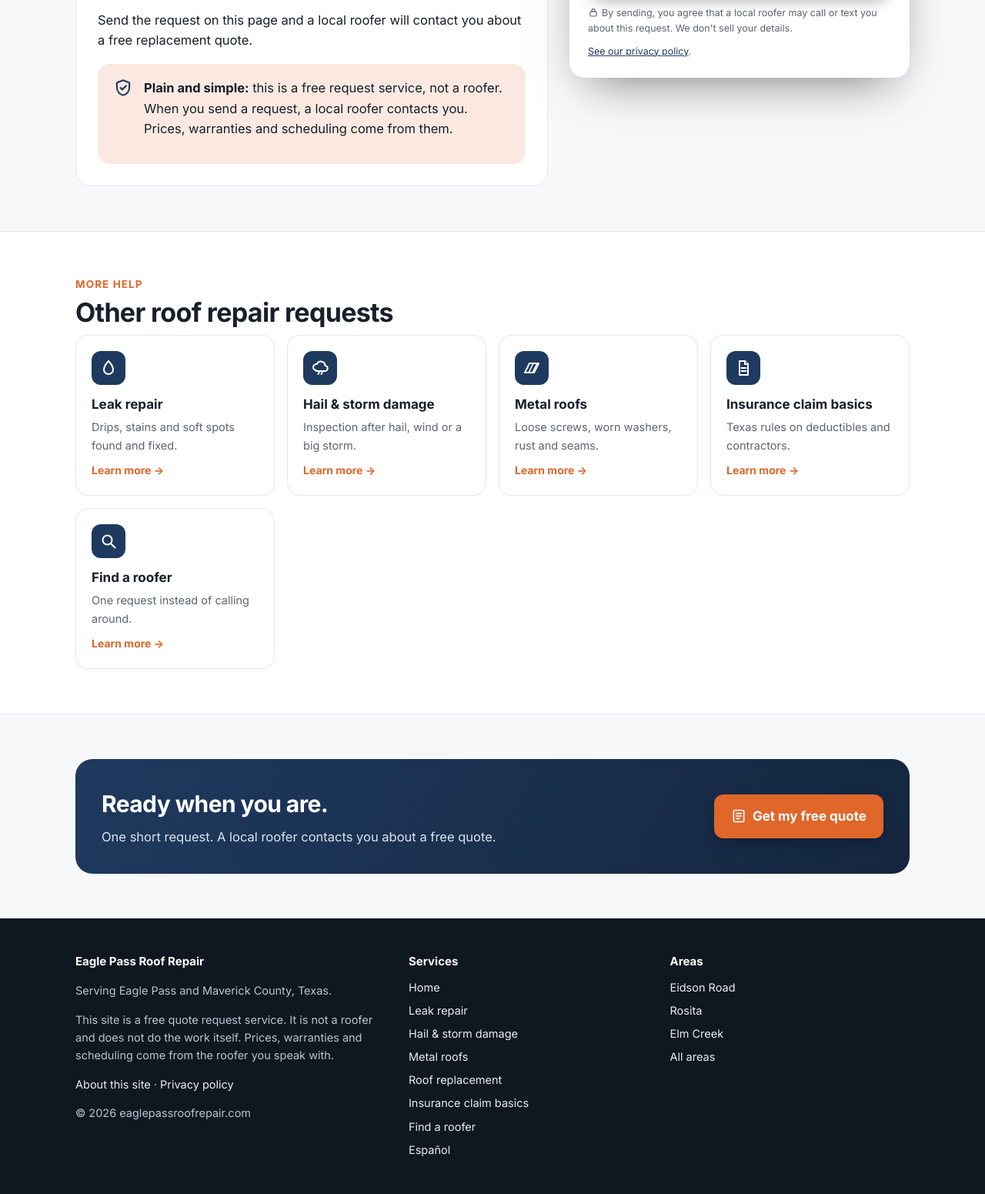
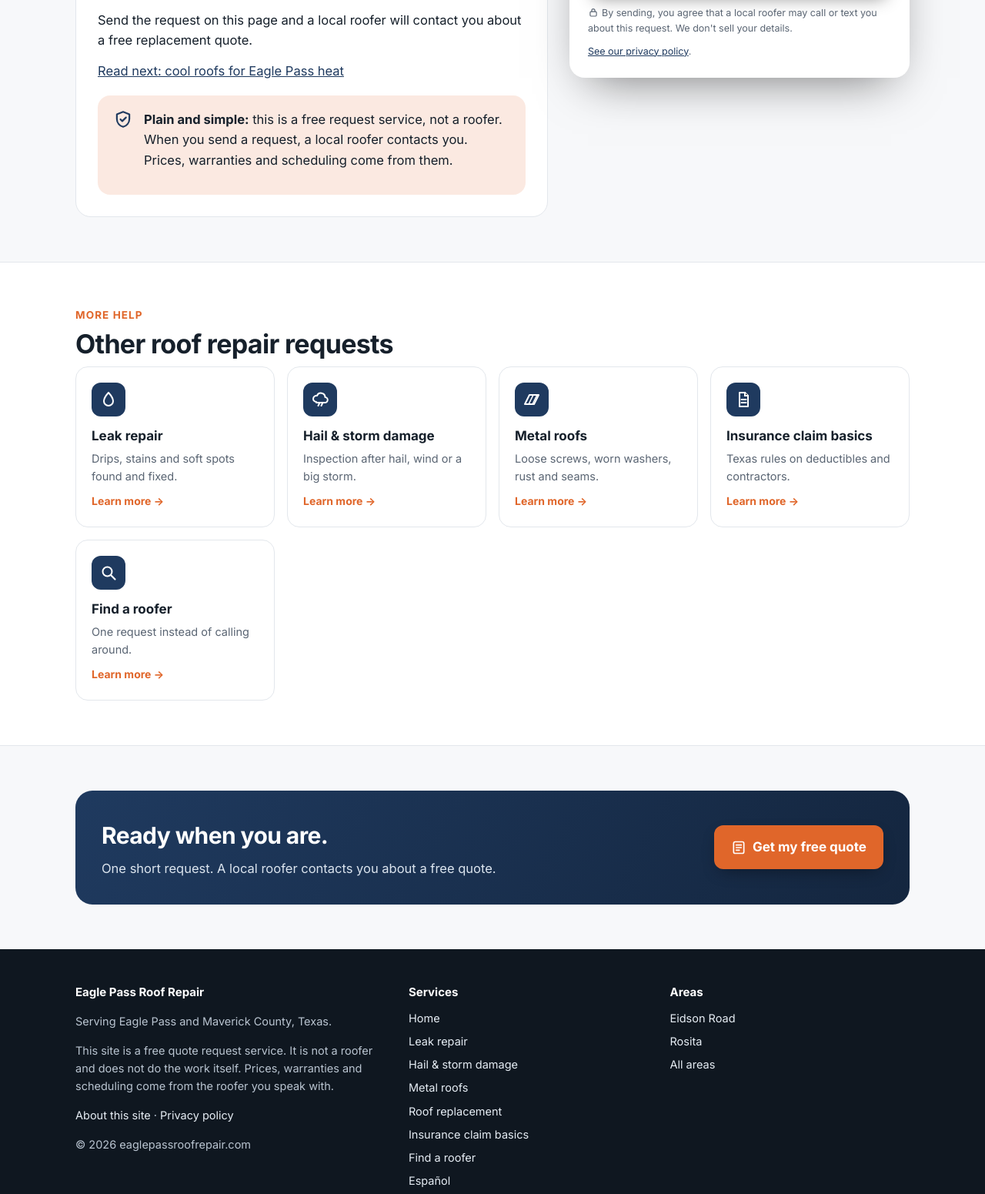
Before and after one commit to seasummit/eaglepassroofrepair, a plain HTML site: page roof-replacement/index.html in a window 1280 px wide. Shown: the part 903-2454 px from the top of the page at 77% size. Drawn offline with Linux system fonts and the light colour scheme.

Commit message:
Link cool roofs article; remove Elm Creek link

```diff
--- a/roof-replacement/index.html
+++ b/roof-replacement/index.html
@@ -100,7 +100,7 @@ footer.f h4{color:#fff;margin:0 0 10px;font-size:15px}footer.f ul{list-style:non
 <ul class="checks"><li>Repeated leaks in different spots</li><li>Shingles curling, cracking or losing most of their granules across the roof</li><li>Soft or sagging spots in the decking</li><li>Widespread hail or wind damage</li></ul>
 <h2>Questions to ask any roofer</h2>
 <ul class="checks"><li>What material and brand do you recommend, and why?</li><li>Is the old roof torn off, and is decking replacement priced separately?</li><li>What warranty covers the materials, and what covers the workmanship?</li><li>Is everything in a written contract, with the total price and start date?</li><li>If insurance is paying part of it: Texas law does not allow a contractor to waive or absorb your deductible.</li></ul>
-<p>Send the request on this page and a local roofer will contact you about a free replacement quote.</p><div style="margin-top:18px"><div class="note"><span class="ic"><svg viewBox="0 0 24 24" aria-hidden="true"><path d="M12 3 4.5 6v5.5c0 4.6 3.2 8.3 7.5 9.5 4.3-1.2 7.5-4.9 7.5-9.5V6Z" fill="none" stroke="currentColor" stroke-width="2" stroke-linejoin="round"/><path d="m8.8 12 2.2 2.2 4.4-4.4" fill="none" stroke="currentColor" stroke-width="2" stroke-linecap="round" stroke-linejoin="round"/></svg></span><p><b>Plain and simple:</b> this is a free request service, not a roofer. When you send a request, a local roofer contacts you. Prices, warranties and scheduling come from them.</p></div></div></article>
+<p>Send the request on this page and a local roofer will contact you about a free replacement quote.</p><p><a href="/cool-roofs-eagle-pass/">Read next: cool roofs for Eagle Pass heat</a></p><div style="margin-top:18px"><div class="note"><span class="ic"><svg viewBox="0 0 24 24" aria-hidden="true"><path d="M12 3 4.5 6v5.5c0 4.6 3.2 8.3 7.5 9.5 4.3-1.2 7.5-4.9 7.5-9.5V6Z" fill="none" stroke="currentColor" stroke-width="2" stroke-linejoin="round"/><path d="m8.8 12 2.2 2.2 4.4-4.4" fill="none" stroke="currentColor" stroke-width="2" stroke-linecap="round" stroke-linejoin="round"/></svg></span><p><b>Plain and simple:</b> this is a free request service, not a roofer. When you send a request, a local roofer contacts you. Prices, warranties and scheduling come from them.</p></div></div></article>
 <div class="stick"><div class="fcard" id="quote">
 <h2>Get your free quote / Presupuesto gratis</h2>
 <p class="sub">Takes under a minute. No obligation. / Menos de un minuto</p>
@@ -128,7 +128,7 @@ footer.f h4{color:#fff;margin:0 0 10px;font-size:15px}footer.f ul{list-style:non
 <p><a href="/about/">About this site</a> · <a href="/privacy/">Privacy policy</a></p>
 <p>© 2026 eaglepassroofrepair.com</p></div>
 <div><h4>Services</h4><ul><li><a href="/">Home</a></li><li><a href="/roof-leak-repair/">Leak repair</a></li><li><a href="/hail-storm-damage/">Hail &amp; storm damage</a></li><li><a href="/metal-roof-repair/">Metal roofs</a></li><li><a href="/roof-replacement/">Roof replacement</a></li><li><a href="/roof-insurance-claims/">Insurance claim basics</a></li><li><a href="/roofers/">Find a roofer</a></li><li><a href="/es/">Español</a></li></ul></div>
-<div><h4>Areas</h4><ul><li><a href="/areas/eidson-road/">Eidson Road</a></li><li><a href="/areas/rosita/">Rosita</a></li><li><a href="/areas/elm-creek/">Elm Creek</a></li><li><a href="/areas/">All areas</a></li></ul></div>
+<div><h4>Areas</h4><ul><li><a href="/areas/eidson-road/">Eidson Road</a></li><li><a href="/areas/rosita/">Rosita</a></li><li><a href="/areas/">All areas</a></li></ul></div>
 </div></div></footer>
 <div class="mbar"><a class="btn" href="#quote"><span class="ic"><svg viewBox="0 0 24 24" aria-hidden="true"><rect x="4" y="3" width="16" height="18" rx="2.5" fill="none" stroke="currentColor" stroke-width="2"/><path d="M8 8h8M8 12h8M8 16h5" stroke="currentColor" stroke-width="2" stroke-linecap="round"/></svg></span>Get my free quote</a></div>
 </body>
```
